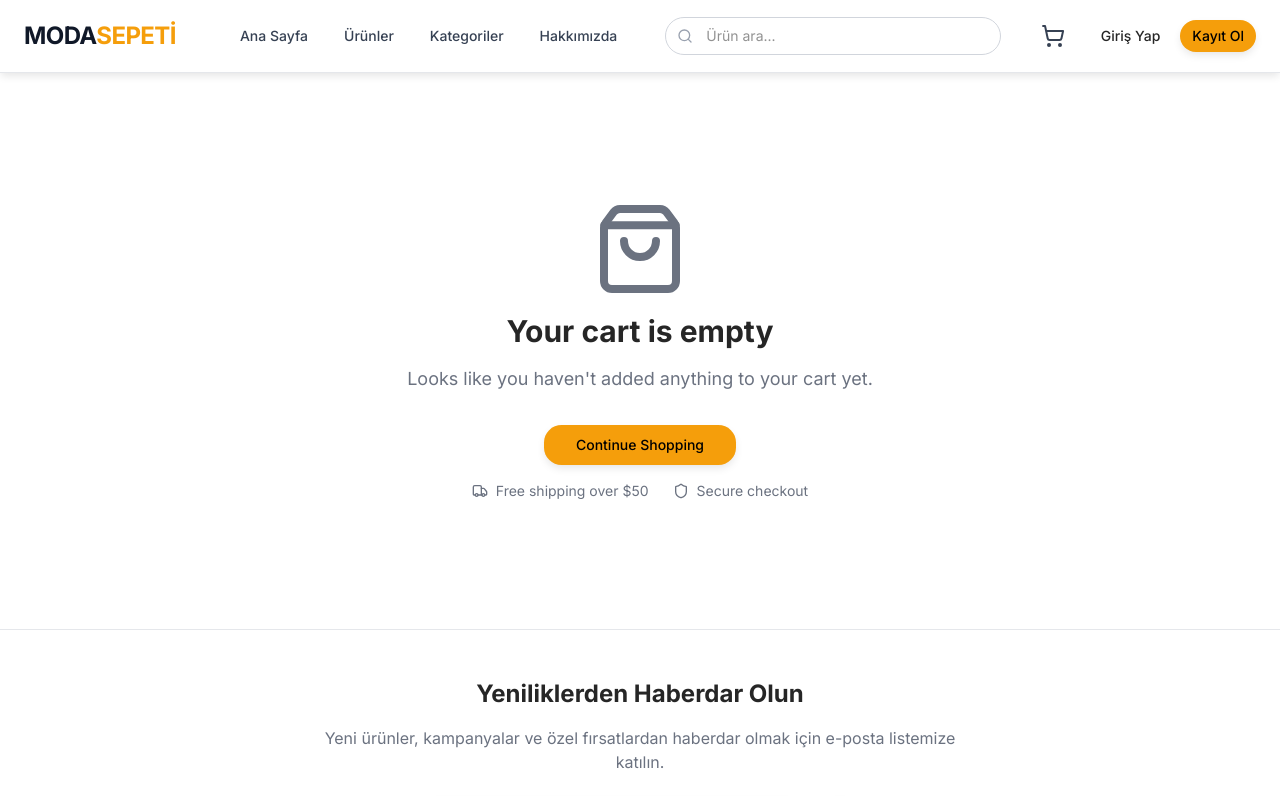
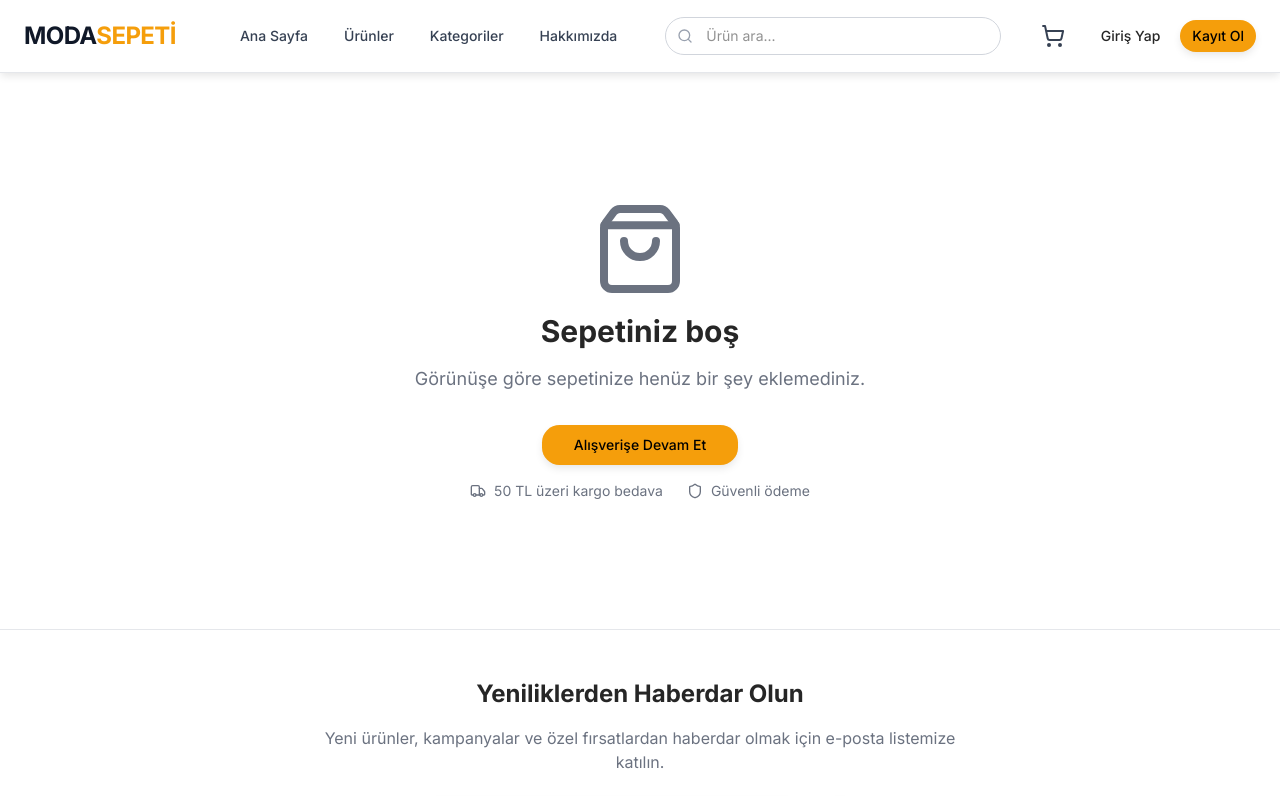
Before and after one commit to Mrfaruk1453/E-Ticaret, a Next.js app in the folder frontend/: page /cart in a window 1280 px wide. Shown: the top 796 px of the page. Built offline with nearby package versions, Linux system fonts and the light colour scheme.

Commit message:
Sepet boş sayfası Türkçeleştirildi

```diff
--- a/frontend/components/cart/EmptyCart.tsx
+++ b/frontend/components/cart/EmptyCart.tsx
@@ -9,10 +9,10 @@ export default function EmptyCart() {
         <div className="mb-8">
           <ShoppingBag className="h-24 w-24 text-muted-foreground mx-auto mb-4" />
           <h1 className="text-3xl font-bold text-foreground mb-4">
-            Your cart is empty
+            Sepetiniz boş
           </h1>
           <p className="text-muted-foreground text-lg">
-            Looks like you haven&apos;t added anything to your cart yet.
+            Görünüşe göre sepetinize henüz bir şey eklemediniz.
           </p>
         </div>
 
@@ -22,17 +22,17 @@ export default function EmptyCart() {
             size="lg"
             className="bg-primary text-primary-foreground hover:bg-primary/90"
           >
-            <Link href="/">Continue Shopping</Link>
+            <Link href="/">Alışverişe Devam Et</Link>
           </Button>
 
           <div className="flex items-center justify-center gap-6 text-sm text-muted-foreground">
             <div className="flex items-center gap-2">
               <Truck className="h-4 w-4" />
-              Free shipping over $50
+              50 TL üzeri kargo bedava
             </div>
             <div className="flex items-center gap-2">
               <Shield className="h-4 w-4" />
-              Secure checkout
+              Güvenli ödeme
             </div>
           </div>
         </div>
```
